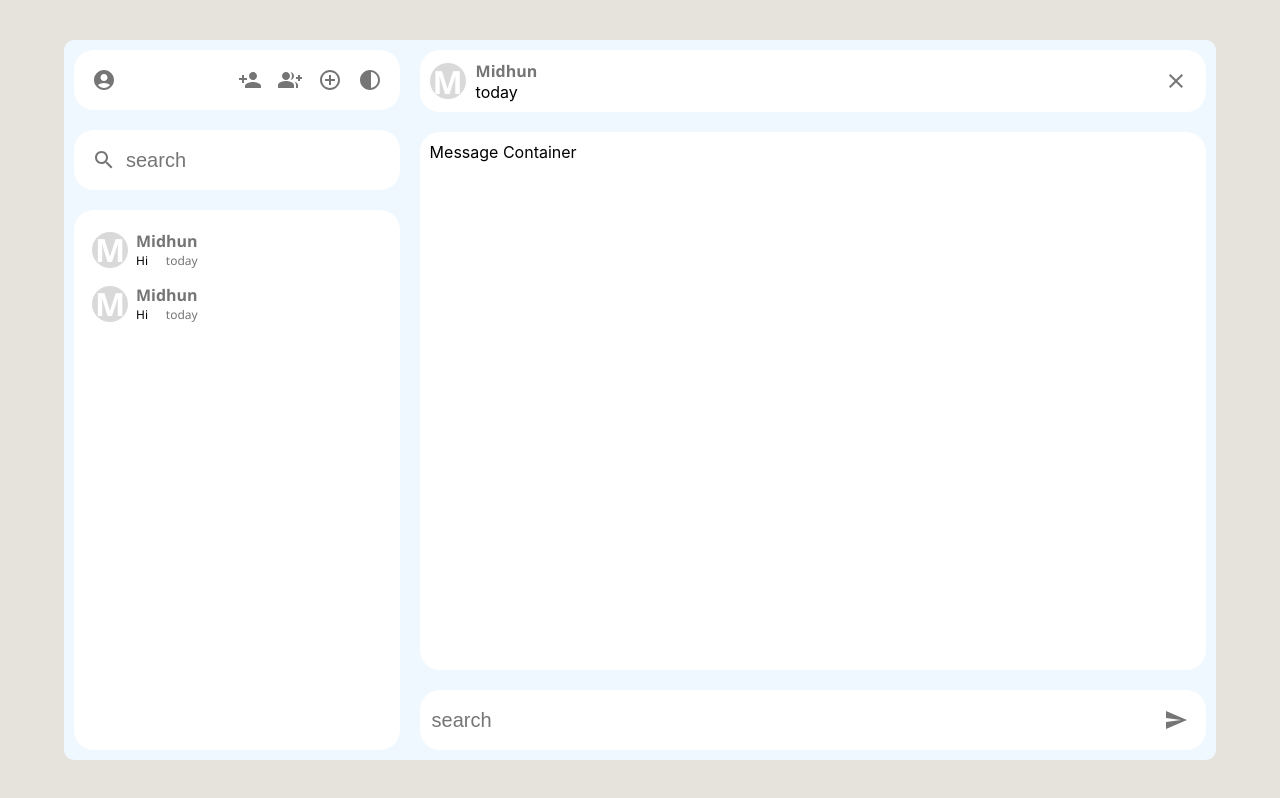
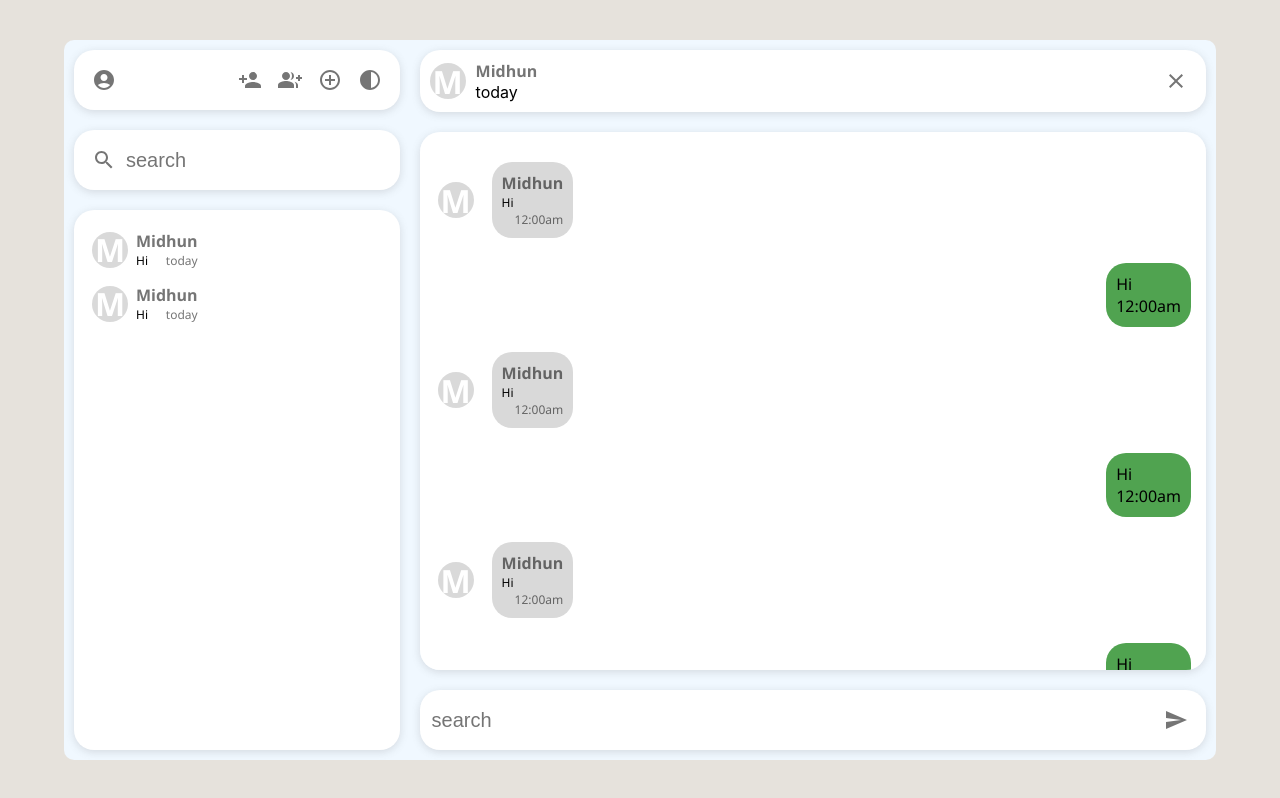
Before and after one commit to Midhun-live/chat-app, a React (Create React App) app: page / in a window 1280 px wide. Built offline with nearby package versions, Linux system fonts and the light colour scheme.

Commit message:
changes made for the chatarea

```diff
--- a/src/components/ChatArea.js
+++ b/src/components/ChatArea.js
@@ -3,6 +3,8 @@
 import { IconButton } from "@mui/material";
 import CloseIcon from "@mui/icons-material/Close";
 import SendIcon from "@mui/icons-material/Send";
+import MessageOthers from "./MessageOthers";
+import MessageSelf from "./MessageSelf";
 
 function ChatArea() {
   return (
@@ -17,7 +19,18 @@
           <CloseIcon />
         </IconButton>
       </div>
-      <div className="message-container">Message Container</div>
+      <div className="message-container">
+        <MessageOthers />
+        <MessageSelf />
+        <MessageOthers />
+        <MessageSelf />
+        <MessageOthers />
+        <MessageSelf />
+        <MessageOthers />
+        <MessageSelf />
+        <MessageOthers />
+        <MessageSelf />
+      </div>
       <div className="text-input-area">
         <input placeholder="search" className="search-ip" />
         <IconButton>
--- /dev/null
+++ b/src/components/CreateGroups.js
@@ -0,0 +1,16 @@
+import { IconButton } from "@mui/material";
+import React from "react";
+import DoneIcon from "@mui/icons-material/Done";
+
+function CreateGroups() {
+  return (
+    <div className="creategroup-container">
+      <input placeholder="Enter group name" className="search-ip" />
+      <IconButton>
+        <DoneIcon />
+      </IconButton>
+    </div>
+  );
+}
+
+export default CreateGroups;
--- a/src/components/MainComponent.js
+++ b/src/components/MainComponent.js
@@ -2,6 +2,8 @@
 import "./myStyles.css";
 import SideBar from "./SideBar";
 import ChatArea from "./ChatArea";
+import Welcome from "./Welcome";
+import CreateGroups from "./CreateGroups";
 
 function MainComponent() {
   return (
--- /dev/null
+++ b/src/components/MessageOthers.js
@@ -0,0 +1,19 @@
+import React from "react";
+
+function MessageOthers() {
+  var props1 = { name: "Midhun", message: "Hi" };
+  return (
+    <div className="other-message-container">
+      <div className="convo-con">
+        <p className="con-icon">{props1.name[0]}</p>
+        <div className="other-text-container">
+          <p className="con-title">{props1.name}</p>
+          <p className="con-lastMessage">{props1.message}</p>
+          <p className="con-timeStamp">12:00am</p>
+        </div>
+      </div>
+    </div>
+  );
+}
+
+export default MessageOthers;
--- /dev/null
+++ b/src/components/MessageSelf.js
@@ -0,0 +1,16 @@
+import React from "react";
+
+function MessageSelf() {
+  var props1 = { message: "Hi" };
+
+  return (
+    <div className="self-message-container">
+      <div className="messageBox">
+        <p>{props1.message}</p>
+        <div className="self-timestamp">12:00am</div>
+      </div>
+    </div>
+  );
+}
+
+export default MessageSelf;
--- /dev/null
+++ b/src/components/Welcome.js
@@ -0,0 +1,13 @@
+import React from "react";
+import logo from "../Images/chat.svg";
+
+function Welcome() {
+  return (
+    <div className="welcome-container">
+      <img src={logo} alt="logo" className="welcome-logo" />
+      <p>View and text directly to people present in the chat rooms</p>
+    </div>
+  );
+}
+
+export default Welcome;
--- a/src/components/myStyles.css
+++ b/src/components/myStyles.css
@@ -25,6 +25,7 @@
     border-radius: 20px;
     margin: 10px;
     padding: 10px 10px;
+    box-shadow: rgba(99, 99, 99, 0.2) 0px 2px 8px 0px;
 }
 
 .sb-search{
@@ -35,6 +36,7 @@
     margin: 10px;
     padding: 10px 10px;
     align-items: center;
+    box-shadow: rgba(99, 99, 99, 0.2) 0px 2px 8px 0px;
 }
 
 .search-ip{
@@ -52,6 +54,7 @@
     margin: 10px;
     padding: 10px 10px;
     flex: 1;
+    box-shadow: rgba(99, 99, 99, 0.2) 0px 2px 8px 0px;
 }
 
 .convo-con{
@@ -110,6 +113,7 @@
     padding: 10px 10px;
     margin: 10px;
     border-radius: 20px;
+    box-shadow: rgba(99, 99, 99, 0.2) 0px 2px 8px 0px;
 }
 
 .header-text{
@@ -125,6 +129,9 @@
     padding: 10px 10px;
     margin: 10px;
     border-radius: 20px;
+    overflow: scroll;
+    scrollbar-width: none;
+    box-shadow: rgba(99, 99, 99, 0.2) 0px 2px 8px 0px;
 }
 
 .text-input-area{
@@ -134,4 +141,92 @@
     padding: 10px 10px;
     margin: 10px;
     border-radius: 20px;
+    box-shadow: rgba(99, 99, 99, 0.2) 0px 2px 8px 0px;
 }
+
+.other-message-container{
+    display: flex;
+    justify-content: flex-start;
+}
+
+.other-text-container{
+    padding: 10px 10px;
+    margin: 10px;
+    border-radius: 20px;
+    background-color: #d9d9d9;
+}
+
+.self-message-container{
+    display: flex;
+    justify-content: flex-end   ;
+}
+
+.messageBox{
+    display: flex;
+    flex-direction: column;
+    width: max-content;
+    padding: 10px 10px;
+    margin: 5px;
+    border-radius: 20px;
+    background-color: rgb(80, 163, 80);
+    font-family: 'Segoe UI', Tahoma, Geneva, Verdana, sans-serif;
+}
+
+.welcome-container{
+    flex: 0.7;
+    display: flex;
+    flex-direction: column;
+    justify-content: center;
+    align-items: center;
+    gap: 20px;
+    font-family: 'Segoe UI', Tahoma, Geneva, Verdana, sans-serif;
+    color: rgba(0,0,0,0.54);
+    border-bottom: 5px solid #63d7b0;
+    border-radius: 20px;
+}
+
+.welcome-logo{
+    height: 20vh;
+}
+
+.creategroup-container{
+    flex: 0.7;
+    display: flex;
+    justify-content: space-between;
+    align-self: center;
+    border-radius: 20px;
+    padding: 20px 10px;
+    margin: 10px;
+    background-color: white;
+}
+
+.login-container{
+    display: flex;
+    height: 90vh;
+    width: 90vw;
+    background-color: aliceblue;
+    border-radius: 20px;
+    box-shadow: rgba(0, 0, 0, 0.24) 0px 3px 8px;
+}
+
+.image-container{
+    flex: 0.3;
+    display: flex;
+    justify-content: center;
+    align-items: center;
+}
+
+.text-container{
+    flex: 0.7;
+    margin: 10px;
+    background-color: white;
+    border-radius: 20px;
+    font-family: 'Segoe UI', Tahoma, Geneva, Verdana, sans-serif;
+    color: #63d7b0;
+    font-weight: bolder;
+    display: flex;
+    align-items: center;
+    justify-content: center;
+    flex-direction: column;
+    gap: 20px;
+}
```
Also changed, not shown: src/components/Login.js (added, +30 -0 lines), src/Images/chat.svg (added).
